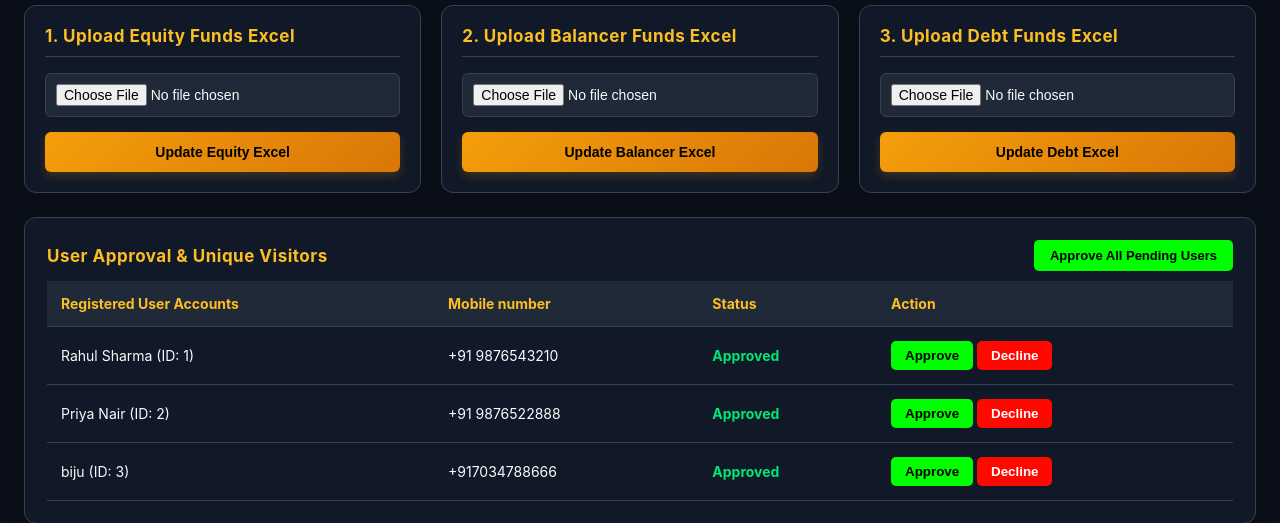
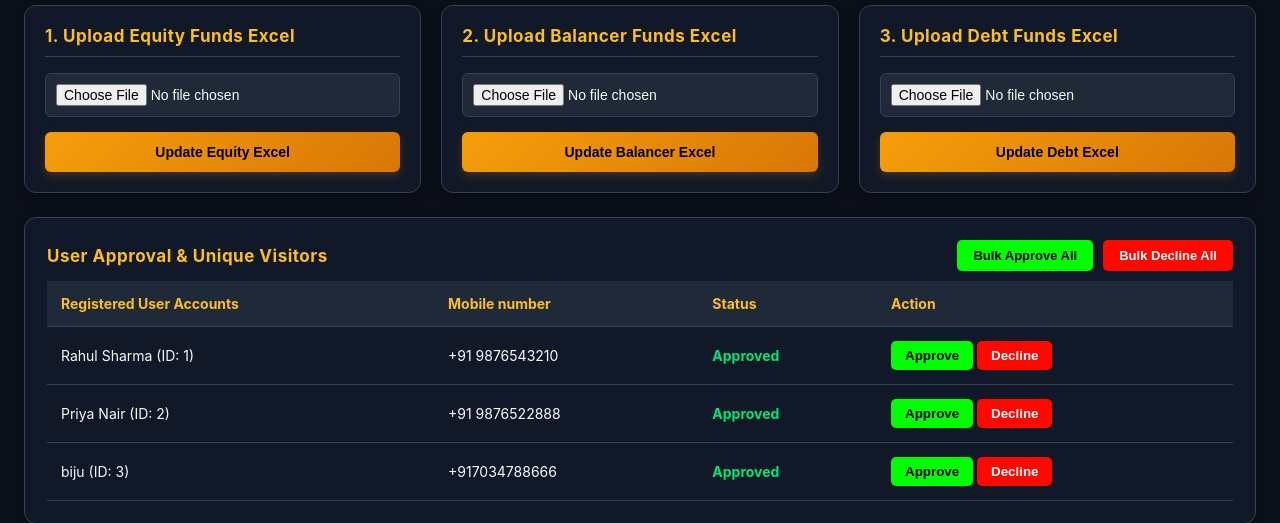
Before and after one commit to Bichu666/nav-dashboard, a Flask app: page /admin-dashboard in a window 1280 px wide. Shown: the part 515-1038 px from the top of the page. Run offline with Flask 3, Linux system fonts and the light colour scheme; the visitor is signed in with stand-in values (Sample User, id 1).

Commit message:
update admin dashboard and user dashboard

```diff
--- a/templates/admin_dashboard.html
+++ b/templates/admin_dashboard.html
@@ -398,9 +398,14 @@
         <div class="panel approval-panel" style="margin-bottom: 24px;">
             <div style="display: flex; justify-content: space-between; align-items: center; margin-bottom: 10px;">
                 <h3 style="margin: 0; border: none; padding: 0;">User Approval & Unique Visitors</h3>
-                <form action="{{ url_for('approve_all_users') }}" method="POST" style="margin: 0;">
-                    <button type="submit" class="btn-app" style="padding: 8px 16px; font-size: 13px;">Approve All Pending Users</button>
-                </form>
+                <div style="display: flex; gap: 10px;">
+                    <form action="{{ url_for('approve_all_users') }}" method="POST" style="margin: 0;">
+                        <button type="submit" class="btn-app" style="padding: 8px 16px; font-size: 13px;">Bulk Approve All</button>
+                    </form>
+                    <form action="{{ url_for('decline_all_users') }}" method="POST" style="margin: 0;">
+                        <button type="submit" class="btn-dec" style="padding: 8px 16px; font-size: 13px;">Bulk Decline All</button>
+                    </form>
+                </div>
             </div>
             <table class="approval-table">
                 <thead>
--- a/templates/user_dashboard.html
+++ b/templates/user_dashboard.html
@@ -595,9 +595,10 @@
 
         loadArchiveFiles();
 
-        setInterval(function() {
+        // User dashboard auto-refresh every 1 minute (60,000 ms)
+        setTimeout(function() {
             location.reload();
-        }, 120000);
+        }, 60000);
     </script>
 </body>
 </html>
```
